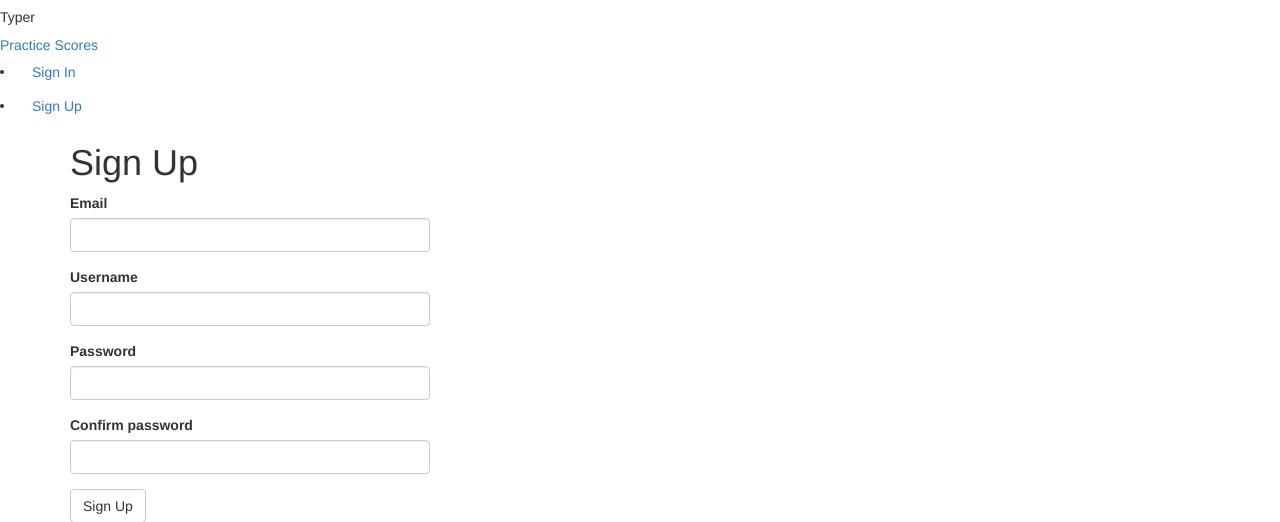
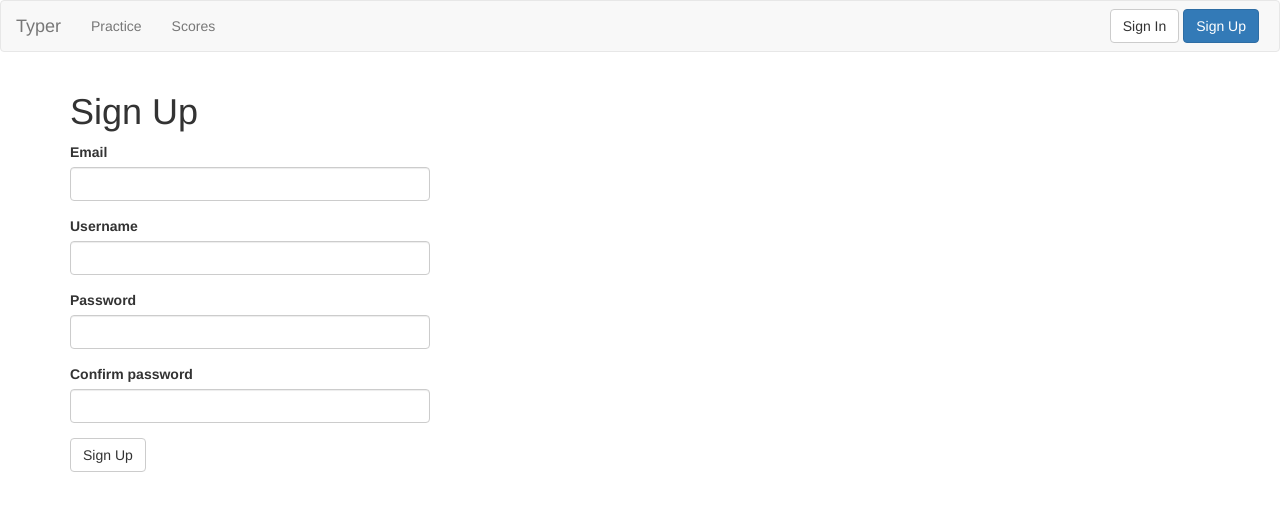
Before and after one commit to thevpaliy/typer, a Flask app: page /auth/register in a window 1280 px wide. Shown: the top 522 px of the page. Run offline with Flask 2, Linux system fonts and the light colour scheme; parts of the project's set-up code (start-up, migrations or seed data) failed here and were passed over; some libraries are stand-ins or nearby versions.

Commit message:
Update things

```diff
--- a/app/__init__.py
+++ b/app/__init__.py
@@ -21,4 +21,7 @@ def create_app(config):
   from app.main import main
   app.register_blueprint(main)
 
+  from app.errors import errors
+  app.register_blueprint(errors)
+
   return app
--- /dev/null
+++ b/app/errors/__init__.py
@@ -0,0 +1,5 @@
+from flask import Blueprint
+
+errors = Blueprint('errors', __name__)
+
+from handlers import *
--- a/app/models/__init__.py
+++ b/app/models/__init__.py
@@ -1,2 +1,2 @@
 from app.models.Session import Session
-from app.models.Session import User
+from app.models.User import User
--- a/app/static/css/custom.css
+++ b/app/static/css/custom.css
@@ -9,6 +9,10 @@ html, body {
 .metrics {
   height: 40%;
   background-image: linear-gradient(#C2185B, #FF5252);
+}
+
+.navbar-right {
+  margin-right: 5px;
 }
 
 .metrics > * {
--- a/app/templates/base.html
+++ b/app/templates/base.html
@@ -1,8 +1,14 @@
 {% extends 'bootstrap/base.html' %}
 
-{% block title %}
-    Typer
-{% endblock %}
+{% block title %}Typer{% endblock %}
+
+{% block styles %}
+{{ super() }}
+
+<link href="{{ url_for('static', filename='css/custom.css') }}" rel="stylesheet" />
+
+{% endblock styles %}
+
 
 {% block navbar %}
 
@@ -13,19 +19,28 @@
 
   {% set active = active|default('auth.login') %}
 
-  <div class="d-flex flex-column flex-md-row align-items-center p-3 px-md-4 mb-3 bg-white border-bottom box-shadow">
-    <h5 class="my-0 mr-md-auto font-weight-normal">Typer</h5>
-    <nav class="my-2 my-md-0 mr-md-3">
-      <a class="p-2 text-dark" href="{{ url_for('main.pratice') }}">Practice</a>
-      <a class="p-2 text-dark" href="{{ url_for('main.scores') }}">Scores</a>
-    </nav>
+  <nav class="navbar navbar-default">
+    <div class="navbar-header">
+      <a class="navbar-brand" href="">Typer</a>
+    </div>
 
-    {% for url, title in buttons %}
-      <li {% if url == active %} class="active" {% endif %}>
-        <a class="btn btn-outline-primary" href="{{ url_for(url) }}" >{{ title|e }}</a>
-      </li>
-    {% endfor %}
-  </div>
+    <div class="collapse navbar-collapse">
+      <ul class="nav navbar-nav mr-auto">
+        <li><a class="p-2 text-dark" href="{{ url_for('main.pratice') }}">Practice</a></li>
+        <li><a class="p-2 text-dark" href="{{ url_for('main.scores') }}">Scores</a></li>
+      </ul>
+      <div class="navbar-right">
+        {% for url, title in buttons %}
+            {% if url == active %}
+              <a class="btn btn-primary navbar-btn" href="{{ url_for(url) }}" >{{ title|e }}</a>
+            {% else %}
+              <a class="btn btn-default navbar-btn" href="{{ url_for(url) }}" >{{ title|e }}</a>
+            {% endif %}
+        {% endfor %}
+      </div>
+    </div>
+  </nav>
+
 
 {% endblock %}
 
--- a/config.py
+++ b/config.py
@@ -17,6 +17,6 @@ class Development(Config):
         'sqlite:///' + os.path.join(basedir, 'data-dev.sqlite')
 
 config = {
-  'develop': Development,
+  'development': Development,
   'production': Production
 }
```
Also changed, not shown: app/errors/handlers.py (added, +11 -0 lines), app/templates/errors/404.html (added, +9 -0 lines), app/templates/errors/500.html (added, +10 -0 lines).
